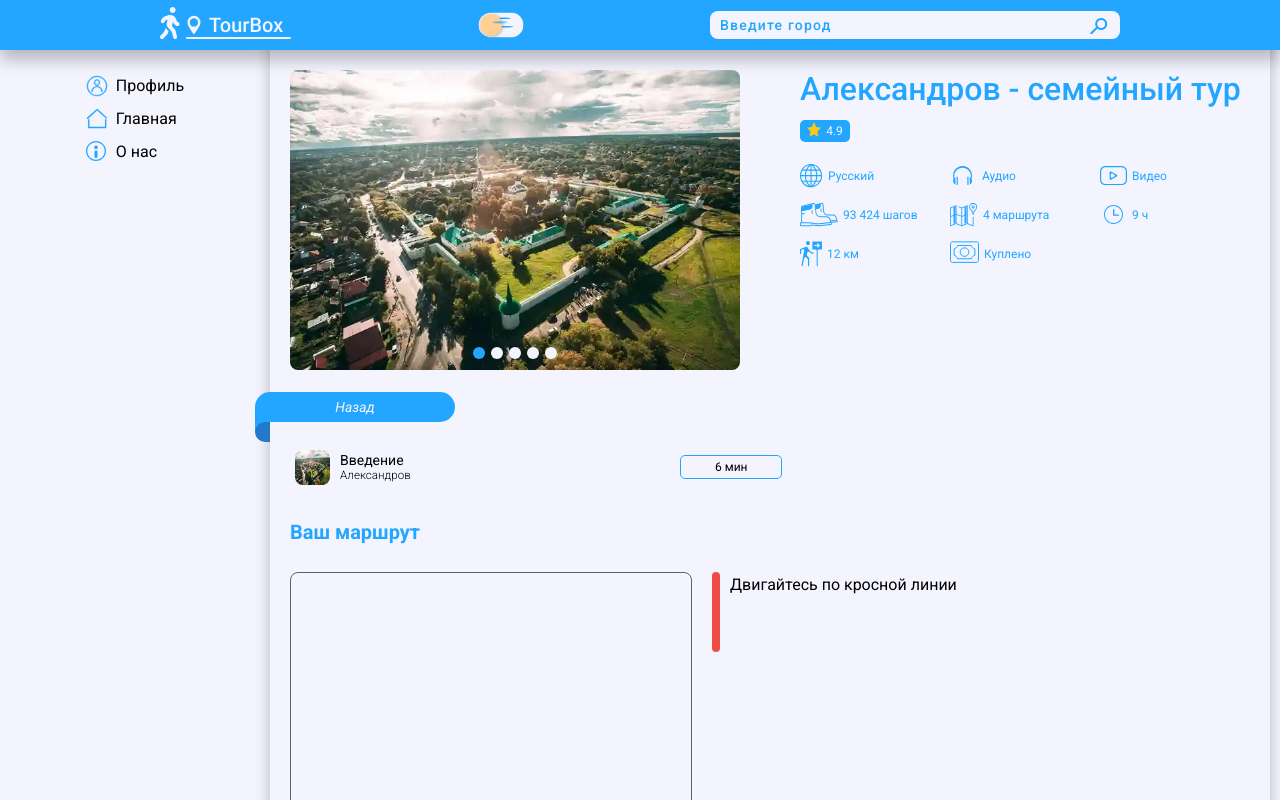
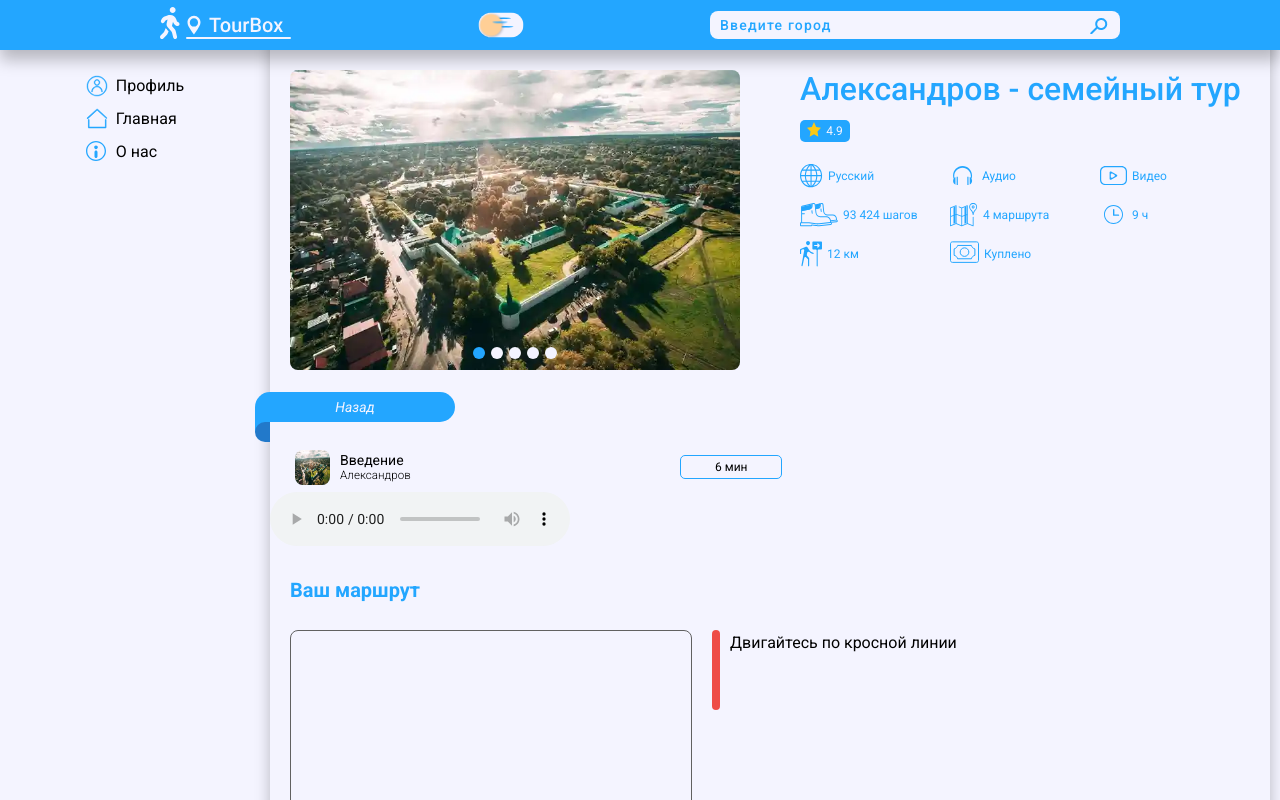
Before and after one commit to mahimka1321/testApp, a React (Create React App) app: page /testapp/router-tour in a window 1280 px wide. Shown: the top 800 px of the page. Built offline with nearby package versions, Linux system fonts and the light colour scheme.

Commit message:
com test 49

```diff
--- a/src/tr.router.tour/PageRouterTour.jsx
+++ b/src/tr.router.tour/PageRouterTour.jsx
@@ -17,6 +17,8 @@ import Hoocks from '../Hoocks';
 import './pageRouterTour.scss'
 
 import Aleks from '../assets/img/Александров/1.webp';
+
+import dfdfdss from '../assets/1212.mp3';
 
 function PageRouterTour() {
     const {
@@ -49,6 +51,10 @@ function PageRouterTour() {
                                     </div>
                                 </Link>
                             </div>
+                            <audio controls="controls">
+  <source src={dfdfdss} type="audio/mp3" />
+Your browser does not support the audio element.
+</audio>
                             <div className='map__info_tour' style={{marginBottom:'80px'}}>
                                 <h1>Ваш маршрут</h1>
                                 <div>
```
Also changed, not shown: 1 other file (tests, documents, lock files or other folders).
